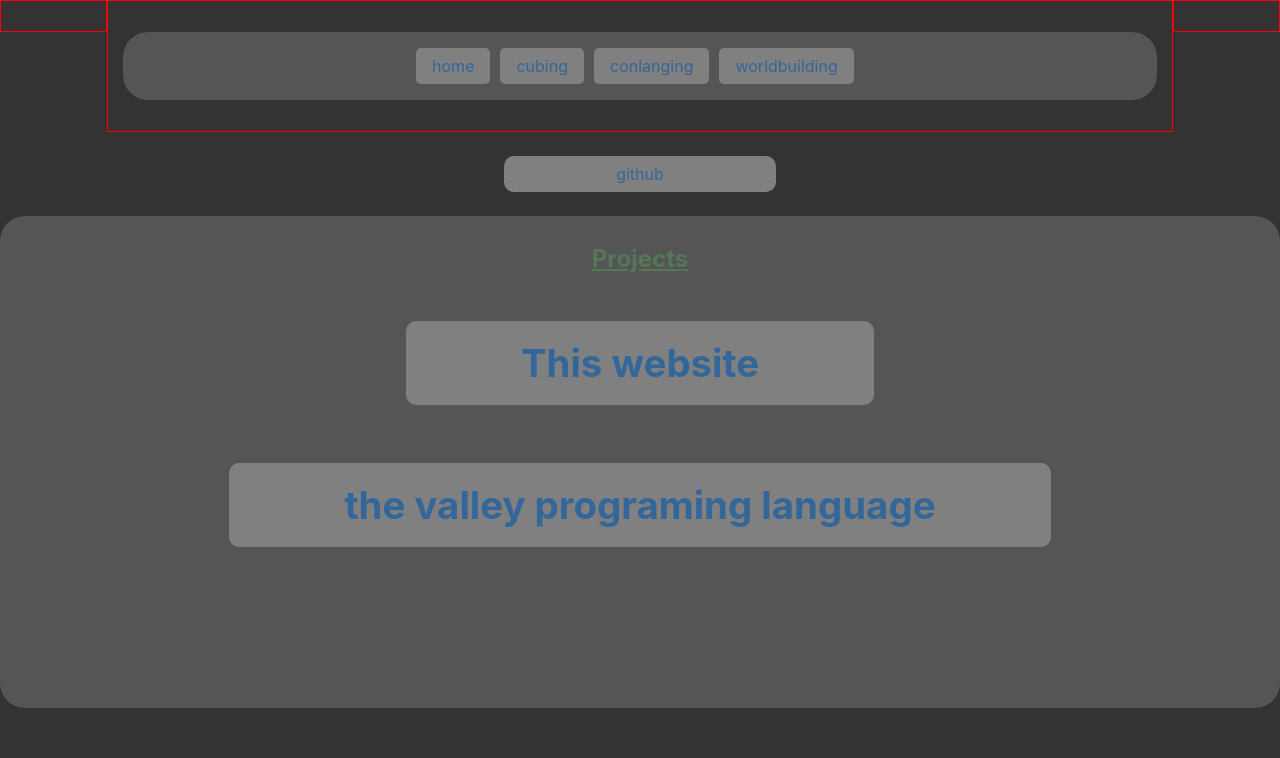
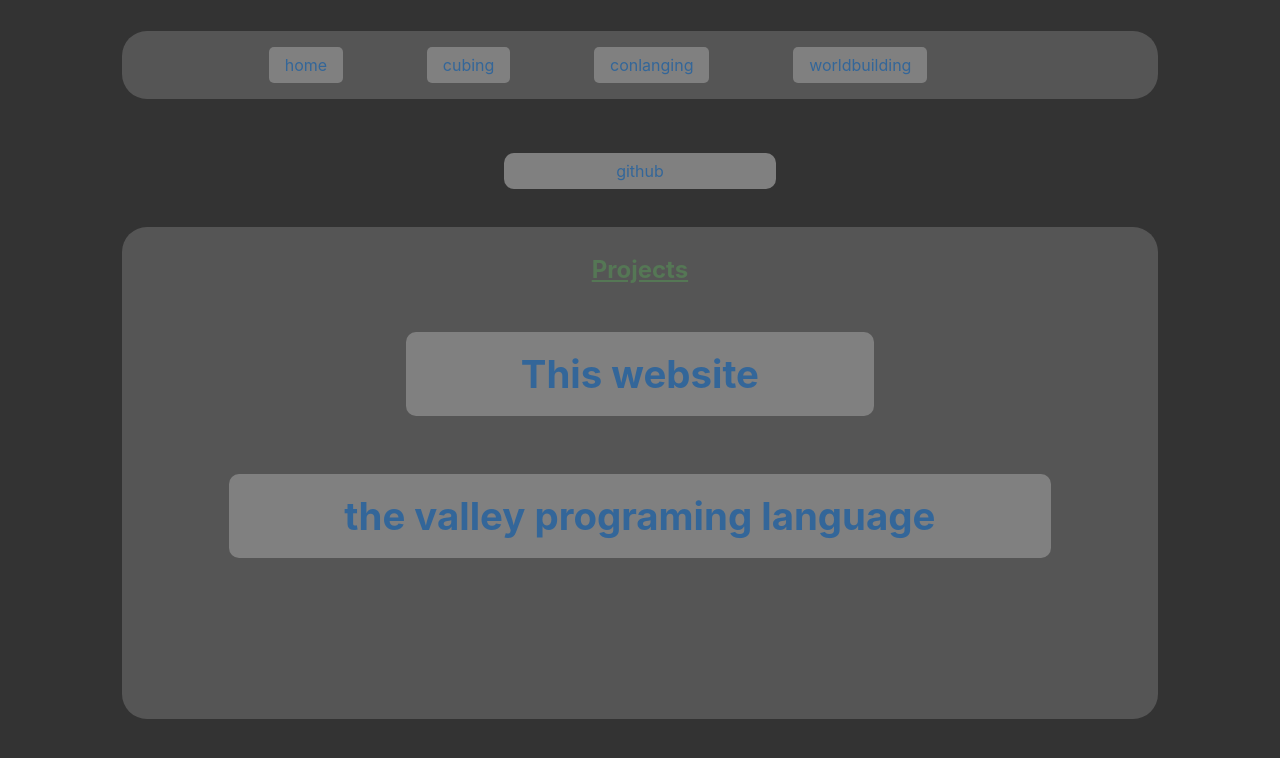
Before and after one commit to zimlit/zimlit.com-react, a React (Create React App) app: page /coding in a window 1280 px wide. Shown: the top 758 px of the page. Built offline with nearby package versions, Linux system fonts and the light colour scheme; the HTML template or start-up script is replaced by a standard one.

Commit message:
migrate to grid

```diff
--- a/src/App.css
+++ b/src/App.css
@@ -22,11 +22,11 @@ li {
     padding-right: 1em;
     padding-left: 1em;
     border-radius: 5px;
-		margin-right: 10px
+		margin-right: 8.33%;
 }
 
 .cat-list {
-        background-color: #555555;
+        background-color: #555;
 				text-align: center;
 
 }
@@ -67,7 +67,7 @@ a:active {
 }
 
 .cat {
-    background-color: #555555;
+    background-color: #555;
     text-align: center;
     padding: 0.5em;
     padding-bottom: 10em;
@@ -110,7 +110,6 @@ a:active {
 [class*="col-"] {
   float: left;
   padding: 15px;
-  border: 1px solid red;
 }
  .row::after {
   content: "";
--- a/src/coding.css
+++ b/src/coding.css
@@ -1,6 +1,5 @@
 .github {
     text-align: center;
-    margin: 2em;
 
 }
 
--- a/src/coding.js
+++ b/src/coding.js
@@ -5,9 +5,16 @@ function Coding() {
 	return (
 		<div>
 			<Header value={["home", "cubing", "conlanging", "worldbuilding"]}/>
+			<div class="row">
+				<div class="col-12">
 					<p class="github">
 						<a class="github-button" href="https:/github.com/zimlit">github</a>
 					</p>
+				</div>
+			</div>
+			<div class="row">
+				<div class="col-1"/>
+				<div class="col-10">
 					<section class="cat">
 						<h1 class="label">
                 Projects
@@ -23,6 +30,9 @@ function Coding() {
             </h2>
 					</section>
 				</div>
+				<div class="col-1"/>
+			</div>
+		</div>
 	);
 }
 export default Coding;
--- a/src/header.js
+++ b/src/header.js
@@ -23,7 +23,11 @@ class Header extends React.Component {
     					<ul>
 								{
 									this.props.value.map(function(val) {
-										return <li key={val}><Link to={val === "home" ? "/" : "/" + val}>{val}</Link></li>
+										return (
+											<li key={val}>
+												<Link to={val === "home" ? "/" : "/" + val}>{val}</Link>
+											</li>
+										);
 									})
 								}
 							</ul>
```
Also changed, not shown: src/cubing.js (indentation only). Lines whose indentation alone changed are shown as unchanged.
